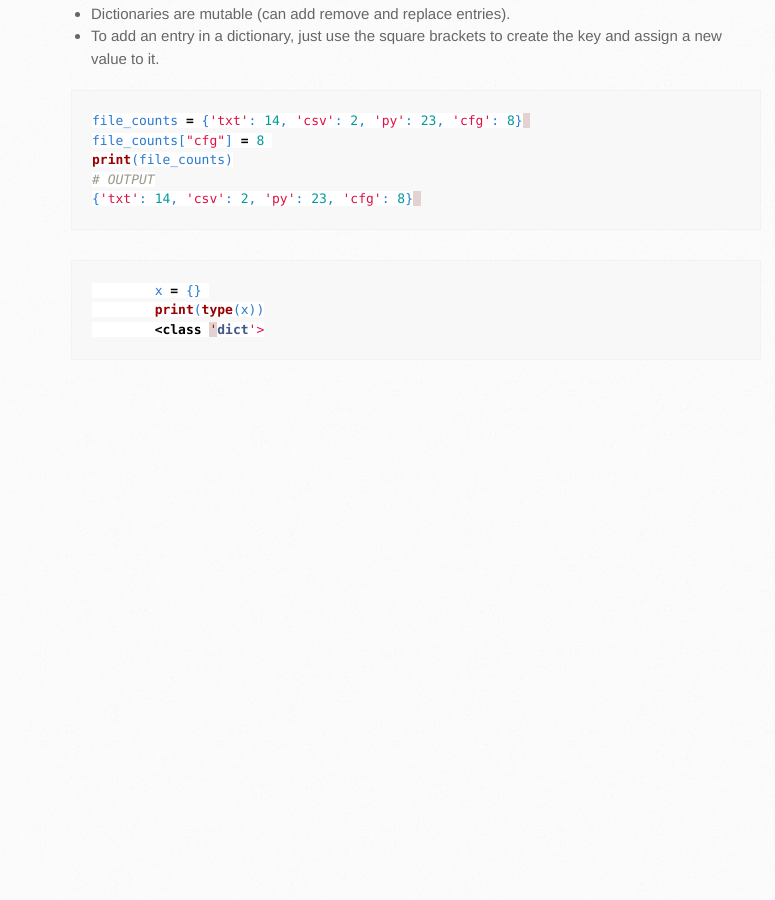
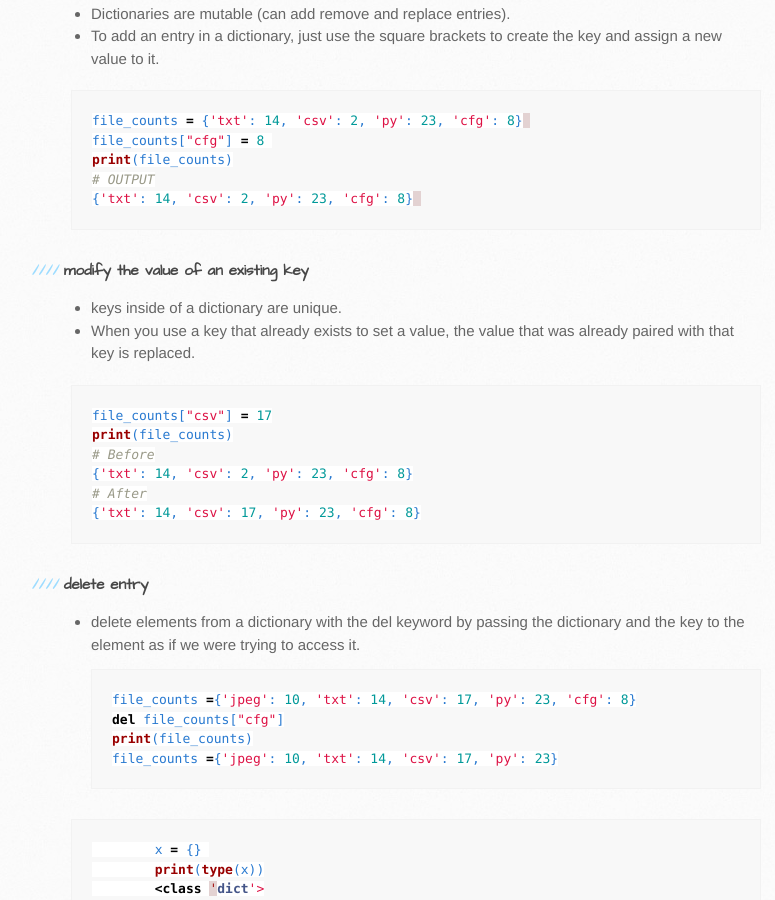
Before and after one commit to trumpfheller/trumpfheller.github.io, a Jekyll site: the page built from dictionary.md, in a window 1280 px wide and 900 px high, scrolled down 1642 px. Shown: the whole window, without its empty margins (89-864 px from the left). Built offline with Jekyll 4.4.1, drawn with Linux system fonts in a browser that asks for light colours; before the commit the page ends 2055 px from its top, so only the background shows below that.

Commit message:
Update dictionary.md

````diff
--- a/dictionary.md
+++ b/dictionary.md
@@ -72,6 +72,28 @@ print(file_counts)
 {'txt': 14, 'csv': 2, 'py': 23, 'cfg': 8}
 ```
 
+#### **modify** the value of an existing key
+- keys inside of a dictionary are unique.
+- When you use a key that already exists to set a value, the value that was already paired with that key is replaced.
+
+```python
+file_counts["csv"] = 17
+print(file_counts)
+# Before
+{'txt': 14, 'csv': 2, 'py': 23, 'cfg': 8}
+# After
+{'txt': 14, 'csv': 17, 'py': 23, 'cfg': 8}
+```
+
+#### delete entry
+- delete elements from a dictionary with the del keyword by passing the dictionary and the key to the element as if we were trying to access it.
+```python
+file_counts ={'jpeg': 10, 'txt': 14, 'csv': 17, 'py': 23, 'cfg': 8}
+del file_counts["cfg"]
+print(file_counts)
+file_counts ={'jpeg': 10, 'txt': 14, 'csv': 17, 'py': 23}
+```
+
 
 
 
````
